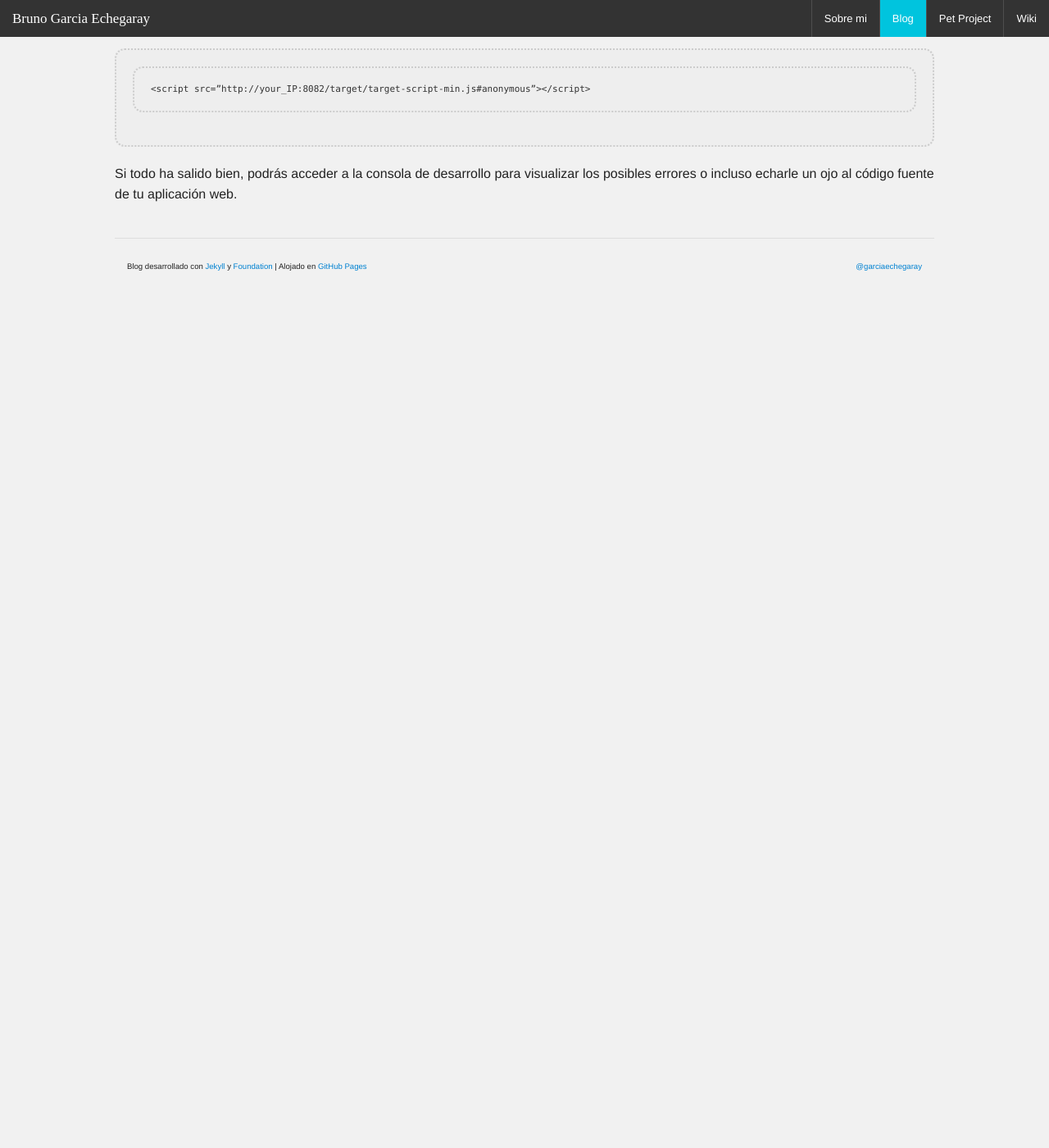
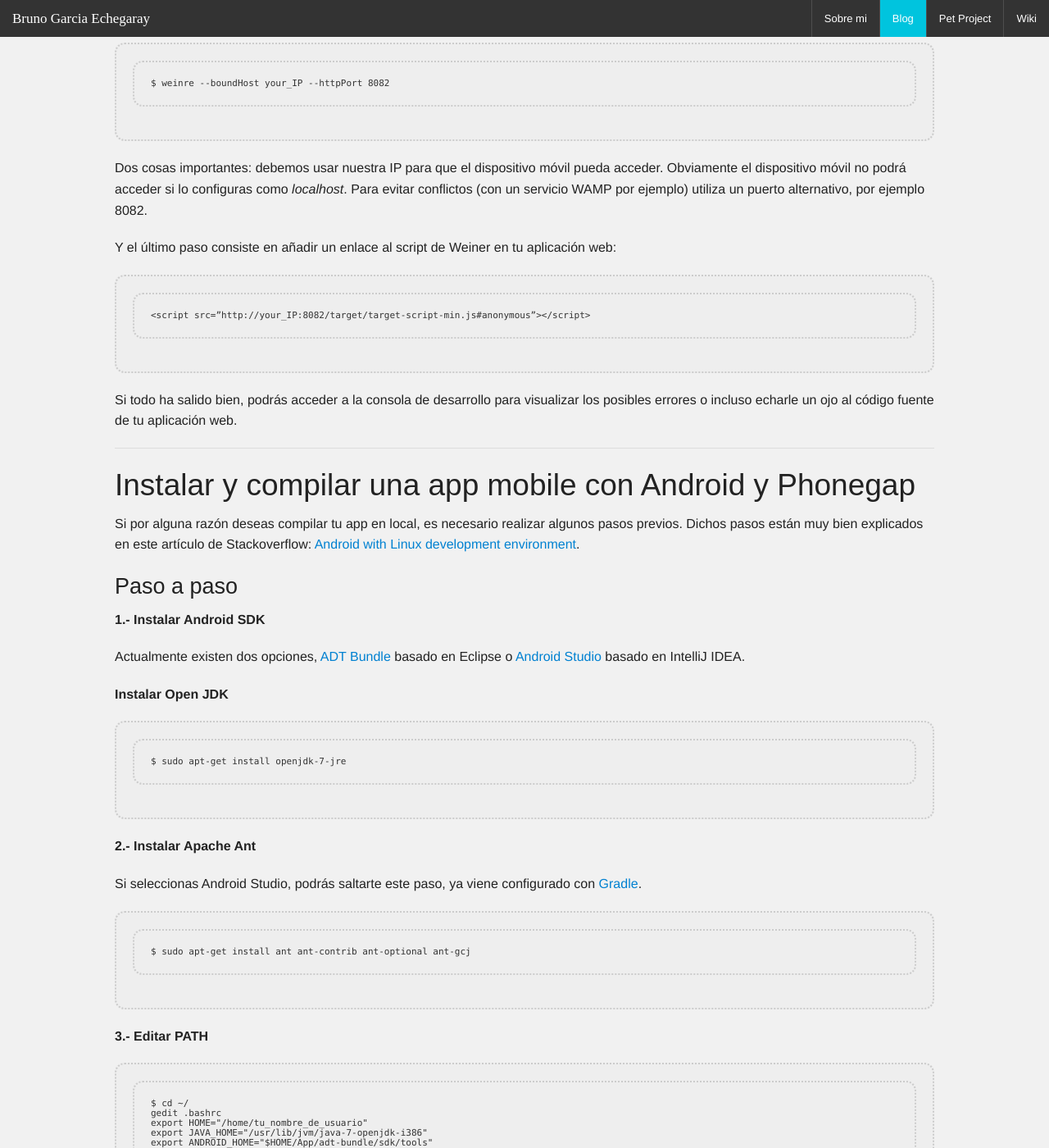
Before and after one commit to brunogarcia/portfolio-jekyll, a Jekyll site: the page built from _posts/2014-10-18-phonegap-workshop.markdown, in a window 1280 px wide and 1400 px high, scrolled down 5462 px. Shown: the whole window at 82% size. Built offline with Jekyll 4.4.1, drawn with Linux system fonts in a browser that asks for light colours; Markdown is read by kramdown in place of the engine named in the settings; before the commit the page ends 5818 px from its top, so only the background shows below that; some of the changed text lies outside the part shown.

Commit message:
Added Android configuration to Phonegap post

```diff
--- a/_posts/2014-10-18-phonegap-workshop.markdown
+++ b/_posts/2014-10-18-phonegap-workshop.markdown
@@ -16,6 +16,8 @@ Otro punto importante a recordar es que Phonegap no tiene una UI para móviles,
 
 <small>Viñeta original en [Commit Strip](http://www.commitstrip.com/en/2014/08/18/the-dilemna-of-mobile-apps-development/)</small>
 
+* * *
+
 ## Un poco de historia
 
 Cuando comencé a investigar y realizar mis primeras pruebas con [Phonegap](http://www.phonegap.com), no tenía muy clara la relación con [Apache Cordova](http://cordova.apache.org). La verdad, la historia es muy poco enrevesada, sobre todo porque en la propia documentación oficial se utilizan los dos nombres indistintamente. Esto es algo que ellos mismos han admitido y esperan ir solucionando en el futuro.
@@ -31,6 +33,8 @@ Pero cuidado, el dinero no lo compra todo. En sus inicios Phonegap se creó como
 Resumen: [Apache Cordova](http://cordova.apache.org) es un proyecto de software libre que sirve de core a Phonegap. Esto convierte a Phonegap es una distribución con servicios adicionales dentro del ecosistema Adobe, algo que obviamente Cordova por defecto no tiene ni tendrá.
 
 Puedes encontrar más información al respecto en [PhoneGap, Cordova, and what’s in a name?](http://phonegap.com/2012/03/19/phonegap-cordova-and-what%E2%80%99s-in-a-name/). Y si sientes curiosidad, puedes ver el código fuente en [Github](https://github.com/phonegap).
+
+* * *
 
 ## ¿Cómo funciona?
 
@@ -66,25 +70,36 @@ Si le echamos un ojo al código fuente de un plugin, por ejemplo [Splash Screen]
 
 Podéis encontrar más información al respecto en [Plugin Development Guide](http://docs.phonegap.com/en/3.5.0/guide_hybrid_plugins_index.md.html#Plugin%20Development%20Guide).
 
+* * *
+
 ## Instalar Phonegap y crear una demo
 
-Antes de ponernos a trabajar con Phonegap, es necesario tener instalado [Node](http://nodejs.org/download/). Seguidamente basta con lanzar la siguiente línea en tu terminal:
+Antes de ponernos a trabajar con Phonegap, es necesario tener instalado [Node](http://nodejs.org/download/). Si ya tienes instalado Node, es buena idea [actualizarlo](http://davidwalsh.name/upgrade-nodejs).
+
+	sudo npm cache clean -f
+	sudo npm install -g n
+	sudo n stable
+
+Seguidamente basta con lanzar la siguiente línea en tu terminal:
 
 	$ sudo npm install -g phonegap
+	$ sudo npm install -g cordova
 
 Node Package Manager o _npm_, tal como su nombre indica es el gestor de paquetes de Node. La opción _"-g"_ instalará Phonegap de forma global.
 
 Finalizado este segundo paso, ya podremos crear nuestra primera app mobile con Phonegap.
 
-	$ phonegap create my_app_folder com.my_domain.app MyAppName
+	$ phonegap create [folder-name] [namespace] [project-name]
 
-Si accedemos a "_my app folder_" veremos una carpeta llamada "_www_". Es allí donde residirá nuestra aplicación web. Recuerda realizar las llamadas correspondientes a _cordova.js_ e _index.js_. En esta última se encuentran los _bind event listeners_. Por defecto viene "_bindiado_" [deviceready](http://docs.phonegap.com/en/3.5.0/cordova_events_events.md.html#deviceready).
+Si accedemos a [folder-name] veremos una carpeta llamada "_www_". Es allí donde residirá nuestra aplicación web. Recuerda realizar las llamadas correspondientes a _cordova.js_ e _index.js_. En esta última se encuentran los _bind event listeners_. Por defecto viene "_bindiado_" [deviceready](http://docs.phonegap.com/en/3.5.0/cordova_events_events.md.html#deviceready).
 
     document.addEventListener('deviceready', this.onDeviceReady, false);
 
 El objetivo de este evento es informarnos de la correcta carga de la API de Cordova en el dispositivo móvil. Esto es así porque necesitamos que Cordova este debidamente cargado para que nuestra aplicación web pueda realizar las llamadas necesarias.
 
 Si has llegado hasta aquí, supongo que te estarás preguntando "bueno, ¿y cómo hago para visualizar esta demo en mi movil?". La respuesta es (aún) no puedes. Pero tienes dos caminos: utilizar una herramienta de compilación en la nube o instalar y configurar el entorno de [Android](http://developer.android.com/sdk/installing/index.html?pkg=adt). Vamos por la primera.
+
+* * *
 
 ## Herramientas
 
@@ -132,3 +147,53 @@ Y el último paso consiste en añadir un enlace al script de Weiner en tu aplica
 	<script src=”http://your_IP:8082/target/target-script-min.js#anonymous”></script>
 
 Si todo ha salido bien, podrás acceder a la consola de desarrollo para visualizar los posibles errores o incluso echarle un ojo al código fuente de tu aplicación web.
+
+
+* * *
+
+## Instalar y compilar una app mobile con Android y Phonegap
+
+Si por alguna razón deseas compilar tu app en local, es necesario realizar algunos pasos previos.
+Dichos pasos están muy bien explicados en este artículo de Stackoverflow: [Android with Linux development environment](http://stackoverflow.com/a/21142421/2790889).
+
+### Paso a paso
+
+**1.- Instalar Android SDK**
+
+Actualmente existen dos opciones, [ADT Bundle](http://developer.android.com/sdk/index.html) basado en Eclipse o [Android Studio](http://developer.android.com/sdk/installing/studio.html) basado en IntelliJ IDEA.
+
+**Instalar Open JDK**
+
+	$ sudo apt-get install openjdk-7-jre
+
+**2.- Instalar Apache Ant**
+
+Si seleccionas Android Studio, podrás saltarte este paso, ya viene configurado con [Gradle](http://www.gradle.org/).
+
+	$ sudo apt-get install ant ant-contrib ant-optional ant-gcj
+
+**3.- Editar PATH**
+
+	$ cd ~/
+	gedit .bashrc
+	export HOME="/home/tu_nombre_de_usuario"
+	export JAVA_HOME="/usr/lib/jvm/java-7-openjdk-i386"
+	export ANDROID_HOME="$HOME/App/adt-bundle/sdk/tools"
+	export ANDROID_PLATFORM_TOOLS="$HOME/App/adt-bundle/sdk/platform-tools"
+	export PATH="$ANDROID_HOME:$ANDROID_PLATFORM_TOOLS:$PATH"
+	export ANT_HOME="$HOME/App/ant"
+	export PATH="$PATH:$ANT_HOME/bin"
+
+**4.- Actualizar Android SDK**
+
+Antes de compilar tu app es necesario que actualizes el SDK. Esto puede tardar un buen rato, así que mucha paciencia.
+
+	$ android sdk
+
+**5.- Build & Run**
+
+Finalmente ya puedes compilar y lanzar un emulador de Android. Debes ir a tu proyecto y escribir estos comandos:
+
+	$ phonegap install android
+	$ phonegap local build android
+	$ phonegap run android
```
Also changed, not shown: _drafts/2014-10-18-phonegap-workshop.markdown (+60 -1 lines), _drafts/google-maps-too-many-markers.md (added, +7 -0 lines), 2 other files.
